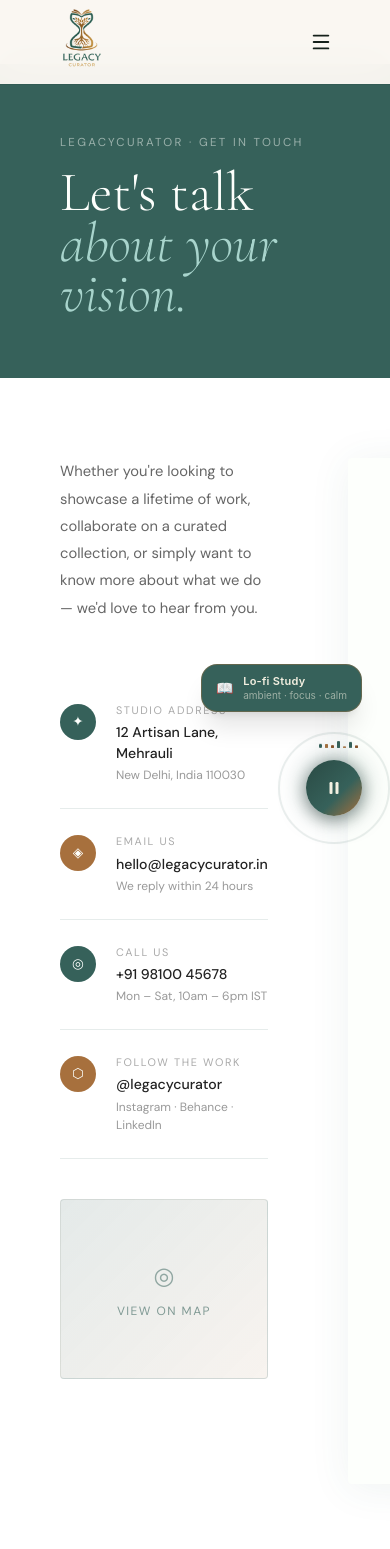
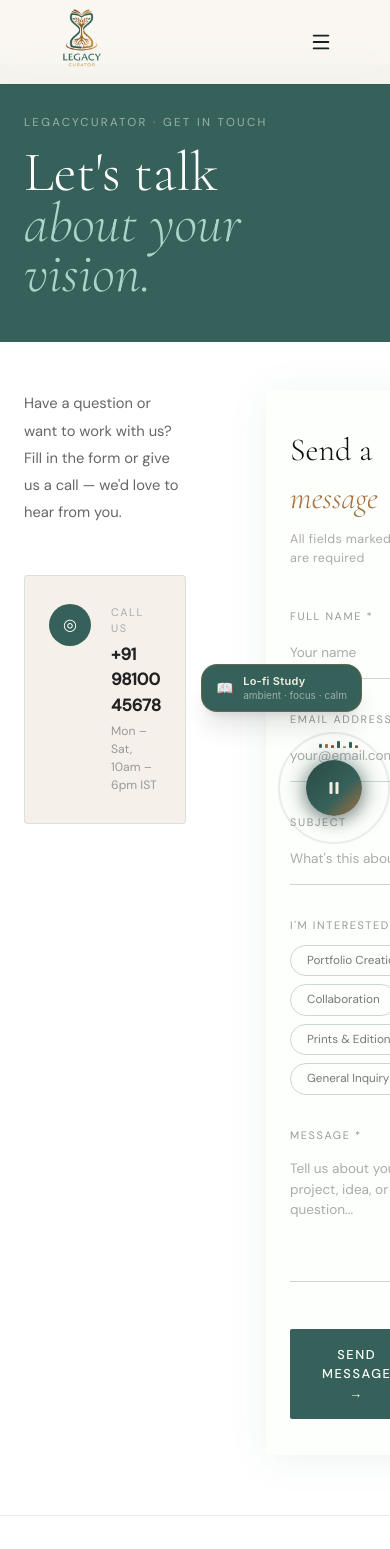
Before and after one commit to ZwolfConsultancyService/legacy-curator---Frontend, a React (Vite) app: page /contact in a window 390 px wide. Shown: the top 1549 px of the page. Built offline with nearby package versions, Linux system fonts and the light colour scheme.

Commit message:
fix responsive

```diff
--- a/src/Pages/Routes/Contactpage/Contactpage.jsx
+++ b/src/Pages/Routes/Contactpage/Contactpage.jsx
@@ -1,4 +1,7 @@
+
 // import { useState } from "react";
+
+// const API_BASE = import.meta.env.VITE_API_BASE_URL;
 
 // const colors = {
 //   forest: "#36615A",
@@ -36,15 +39,66 @@
 // ];
 
 // export default function ContactPage() {
-//   const [form, setForm] = useState({ name: "", email: "", subject: "", message: "" });
+//   const [form, setForm] = useState({ fullName: "", email: "", subject: "", interestedIn: "", message: "" });
 //   const [focused, setFocused] = useState("");
 //   const [sent, setSent] = useState(false);
+//   const [loading, setLoading] = useState(false);
+//   const [error, setError] = useState("");
 
 //   const handleChange = (e) => setForm({ ...form, [e.target.name]: e.target.value });
 
-//   const handleSubmit = () => {
-//     if (!form.name || !form.email || !form.message) return;
-//     setSent(true);
+//   const handleSubmit = async () => {
+//     if (!form.fullName || !form.email || !form.message) {
+//       setError("Please fill in all required fields.");
+//       return;
+//     }
+//     setError("");
+//     setLoading(true);
+
+//     // Field names match backend controller exactly
+//     const payload = {
+//       fullName: form.fullName.trim(),
+//       email: form.email.trim(),
+//       subject: form.subject.trim(),
+//       interestedIn: form.interestedIn,
+//       message: form.message.trim(),
+//     };
+
+//     console.log("📤 Sending to:", `${API_BASE}/contact`);
+//     console.log("📦 Payload:", payload);
+
+//     try {
+//       const res = await fetch(`${API_BASE}/contact`, {
+//         method: "POST",
+//         headers: { "Content-Type": "application/json" },
+//         body: JSON.stringify(payload),
+//       });
+
+//       // Try to parse response whether ok or not
+//       let data = {};
+//       try { data = await res.json(); } catch (_) {}
+
+//       console.log("📥 Response status:", res.status);
+//       console.log("📥 Response body:", data);
+
+//       if (!res.ok) {
+//         // Show exact backend message if available
+//         const msg =
+//           data.message ||
+//           data.error ||
+//           data.msg ||
+//           (typeof data === "string" ? data : null) ||
+//           `Request failed with status ${res.status}`;
+//         throw new Error(msg);
+//       }
+
+//       setSent(true);
+//     } catch (err) {
+//       console.error("❌ Submit error:", err);
+//       setError(err.message || "Failed to send message. Please try again.");
+//     } finally {
+//       setLoading(false);
+//     }
 //   };
 
 //   const inputStyle = (name) => ({
@@ -97,26 +151,14 @@
 //             Whether you're looking to showcase a lifetime of work, collaborate on a curated collection, or simply want to know more about what we do — we'd love to hear from you.
 //           </p>
 
-//           {/* Contact Cards */}
 //           <div style={{ display: "flex", flexDirection: "column", gap: 0 }}>
 //             {contactInfo.map((c, i) => (
-//               <div
-//                 key={i}
-//                 style={{
-//                   padding: "24px 0",
-//                   borderBottom: `1px solid rgba(54,97,90,0.12)`,
-//                   display: "flex",
-//                   gap: 20,
-//                   alignItems: "flex-start",
-//                 }}
-//               >
+//               <div key={i} style={{ padding: "24px 0", borderBottom: `1px solid rgba(54,97,90,0.12)`, display: "flex", gap: 20, alignItems: "flex-start" }}>
 //                 <div style={{ width: 36, height: 36, borderRadius: "50%", backgroundColor: i % 2 === 0 ? colors.forest : colors.copper, display: "flex", alignItems: "center", justifyContent: "center", color: colors.porcelain, fontSize: "0.85rem", flexShrink: 0, marginTop: 2 }}>
 //                   {c.icon}
 //                 </div>
 //                 <div>
-//                   <div style={{ fontSize: "0.68rem", textTransform: "uppercase", letterSpacing: "0.15em", color: "#aaa", marginBottom: 4 }}>
-//                     {c.label}
-//                   </div>
+//                   <div style={{ fontSize: "0.68rem", textTransform: "uppercase", letterSpacing: "0.15em", color: "#aaa", marginBottom: 4 }}>{c.label}</div>
 //                   <div style={{ fontSize: "0.88rem", fontWeight: 500, color: "#222" }}>{c.value}</div>
 //                   <div style={{ fontSize: "0.75rem", color: "#999", marginTop: 2 }}>{c.sub}</div>
 //                 </div>
@@ -124,22 +166,7 @@
 //             ))}
 //           </div>
 
-//           {/* Map placeholder */}
-//           <div
-//             style={{
-//               marginTop: 40,
-//               height: 180,
-//               borderRadius: 4,
-//               background: `linear-gradient(135deg, ${colors.forest}22 0%, ${colors.copper}15 100%)`,
-//               border: `1px solid rgba(54,97,90,0.15)`,
-//               display: "flex",
-//               alignItems: "center",
-//               justifyContent: "center",
-//               flexDirection: "column",
-//               gap: 8,
-//               cursor: "pointer",
-//             }}
-//           >
+//           <div style={{ marginTop: 40, height: 180, borderRadius: 4, background: `linear-gradient(135deg, ${colors.forest}22 0%, ${colors.copper}15 100%)`, border: `1px solid rgba(54,97,90,0.15)`, display: "flex", alignItems: "center", justifyContent: "center", flexDirection: "column", gap: 8, cursor: "pointer" }}>
 //             <div style={{ fontSize: "1.5rem", color: colors.forest, opacity: 0.5 }}>◎</div>
 //             <div style={{ fontSize: "0.75rem", textTransform: "uppercase", letterSpacing: "0.12em", color: colors.forest, opacity: 0.6 }}>View on Map</div>
 //           </div>
@@ -157,7 +184,7 @@
 //                 Thank you for reaching out. We'll get back to you within 24 hours.
 //               </p>
 //               <button
-//                 onClick={() => { setSent(false); setForm({ name: "", email: "", subject: "", message: "" }); }}
+//                 onClick={() => { setSent(false); setForm({ fullName: "", email: "", subject: "", interestedIn: "", message: "" }); }}
 //                 style={{ marginTop: 32, padding: "12px 28px", background: "transparent", border: `1px solid ${colors.forest}`, color: colors.forest, fontSize: "0.78rem", letterSpacing: "0.1em", textTransform: "uppercase", borderRadius: 2, cursor: "pointer", fontFamily: "'DM Sans', sans-serif" }}
 //               >
 //                 Send another
@@ -172,113 +199,53 @@
 //                 All fields marked * are required
 //               </p>
 
+//               {/* Error Banner */}
+//               {error && (
+//                 <div style={{ marginBottom: 24, padding: "12px 16px", background: "#fff0f0", border: "1px solid #f5c2c2", borderRadius: 3, fontSize: "0.82rem", color: "#c0392b" }}>
+//                   ⚠ {error}
+//                 </div>
+//               )}
+
 //               <div style={{ display: "grid", gridTemplateColumns: "1fr 1fr", gap: "0 28px" }}>
-//                 {/* Name */}
 //                 <div style={{ marginBottom: 32 }}>
 //                   <label style={{ fontSize: "0.68rem", textTransform: "uppercase", letterSpacing: "0.15em", color: "#999", display: "block", marginBottom: 4 }}>Full Name *</label>
-//                   <input
-//                     name="name"
-//                     value={form.name}
-//                     onChange={handleChange}
-//                     onFocus={() => setFocused("name")}
-//                     onBlur={() => setFocused("")}
-//                     placeholder="Your name"
-//                     style={inputStyle("name")}
-//                   />
+//                   <input name="fullName" value={form.fullName} onChange={handleChange} onFocus={() => setFocused("fullName")} onBlur={() => setFocused("")} placeholder="Your name" style={inputStyle("fullName")} />
 //                 </div>
-
-//                 {/* Email */}
 //                 <div style={{ marginBottom: 32 }}>
 //                   <label style={{ fontSize: "0.68rem", textTransform: "uppercase", letterSpacing: "0.15em", color: "#999", display: "block", marginBottom: 4 }}>Email Address *</label>
-//                   <input
-//                     name="email"
-//                     type="email"
-//                     value={form.email}
-//                     onChange={handleChange}
-//                     onFocus={() => setFocused("email")}
-//                     onBlur={() => setFocused("")}
-//                     placeholder="your@email.com"
-//                     style={inputStyle("email")}
-//                   />
+//                   <input name="email" type="email" value={form.email} onChange={handleChange} onFocus={() => setFocused("email")} onBlur={() => setFocused("")} placeholder="your@email.com" style={inputStyle("email")} />
 //                 </div>
 //               </div>
 
-//               {/* Subject */}
 //               <div style={{ marginBottom: 32 }}>
 //                 <label style={{ fontSize: "0.68rem", textTransform: "uppercase", letterSpacing: "0.15em", color: "#999", display: "block", marginBottom: 4 }}>Subject</label>
-//                 <input
-//                   name="subject"
-//                   value={form.subject}
-//                   onChange={handleChange}
-//                   onFocus={() => setFocused("subject")}
-//                   onBlur={() => setFocused("")}
-//                   placeholder="What's this about?"
-//                   style={inputStyle("subject")}
-//                 />
+//                 <input name="subject" value={form.subject} onChange={handleChange} onFocus={() => setFocused("subject")} onBlur={() => setFocused("")} placeholder="What's this about?" style={inputStyle("subject")} />
 //               </div>
 
-//               {/* Interest pills */}
 //               <div style={{ marginBottom: 32 }}>
 //                 <label style={{ fontSize: "0.68rem", textTransform: "uppercase", letterSpacing: "0.15em", color: "#999", display: "block", marginBottom: 12 }}>I'm interested in</label>
 //                 <div style={{ display: "flex", gap: 8, flexWrap: "wrap" }}>
 //                   {["Portfolio Creation", "Collaboration", "Prints & Editions", "General Inquiry"].map((tag) => (
-//                     <button
-//                       key={tag}
-//                       onClick={() => setForm({ ...form, subject: tag })}
-//                       style={{
-//                         padding: "6px 16px",
-//                         borderRadius: 100,
-//                         border: `1px solid ${form.subject === tag ? colors.forest : "rgba(54,97,90,0.25)"}`,
-//                         background: form.subject === tag ? colors.forest : "transparent",
-//                         color: form.subject === tag ? colors.porcelain : "#777",
-//                         fontSize: "0.73rem",
-//                         cursor: "pointer",
-//                         transition: "all 0.2s",
-//                         fontFamily: "'DM Sans', sans-serif",
-//                       }}
-//                     >
+//                     <button key={tag} onClick={() => setForm({ ...form, interestedIn: tag })} style={{ padding: "6px 16px", borderRadius: 100, border: `1px solid ${form.interestedIn === tag ? colors.forest : "rgba(54,97,90,0.25)"}`, background: form.interestedIn === tag ? colors.forest : "transparent", color: form.interestedIn === tag ? colors.porcelain : "#777", fontSize: "0.73rem", cursor: "pointer", transition: "all 0.2s", fontFamily: "'DM Sans', sans-serif" }}>
 //                       {tag}
 //                     </button>
 //                   ))}
 //                 </div>
 //               </div>
 
-//               {/* Message */}
 //               <div style={{ marginBottom: 40 }}>
 //                 <label style={{ fontSize: "0.68rem", textTransform: "uppercase", letterSpacing: "0.15em", color: "#999", display: "block", marginBottom: 4 }}>Message *</label>
-//                 <textarea
-//                   name="message"
-//                   rows={5}
-//                   value={form.message}
-//                   onChange={handleChange}
-//                   onFocus={() => setFocused("message")}
-//                   onBlur={() => setFocused("")}
-//                   placeholder="Tell us about your project, idea, or question..."
-//                   style={{ ...inputStyle("message"), paddingTop: 12 }}
-//                 />
+//                 <textarea name="message" rows={5} value={form.message} onChange={handleChange} onFocus={() => setFocused("message")} onBlur={() => setFocused("")} placeholder="Tell us about your project, idea, or question..." style={{ ...inputStyle("message"), paddingTop: 12 }} />
 //               </div>
 
 //               <button
 //                 onClick={handleSubmit}
-//                 style={{
-//                   width: "100%",
-//                   padding: "16px 32px",
-//                   backgroundColor: colors.forest,
-//                   color: colors.porcelain,
-//                   border: "none",
-//                   borderRadius: 2,
-//                   fontSize: "0.8rem",
-//                   fontWeight: 500,
-//                   letterSpacing: "0.12em",
-//                   textTransform: "uppercase",
-//                   cursor: "pointer",
-//                   fontFamily: "'DM Sans', sans-serif",
-//                   transition: "background 0.3s",
-//                 }}
-//                 onMouseEnter={(e) => e.target.style.backgroundColor = colors.copper}
-//                 onMouseLeave={(e) => e.target.style.backgroundColor = colors.forest}
+//                 disabled={loading}
+//                 style={{ width: "100%", padding: "16px 32px", backgroundColor: loading ? colors.copper : colors.forest, color: colors.porcelain, border: "none", borderRadius: 2, fontSize: "0.8rem", fontWeight: 500, letterSpacing: "0.12em", textTransform: "uppercase", cursor: loading ? "not-allowed" : "pointer", fontFamily: "'DM Sans', sans-serif", transition: "background 0.3s", opacity: loading ? 0.8 : 1 }}
+//                 onMouseEnter={(e) => { if (!loading) e.target.style.backgroundColor = colors.copper; }}
+//                 onMouseLeave={(e) => { if (!loading) e.target.style.backgroundColor = colors.forest; }}
 //               >
-//                 Send Message →
+//                 {loading ? "Sending…" : "Send Message →"}
 //               </button>
 //             </div>
 //           )}
@@ -294,7 +261,6 @@
 //           Preserving creative legacies — one portfolio at a time.
 //         </p>
 //       </div>
-
 //     </div>
 //   );
 // }
@@ -311,33 +277,6 @@ const colors = {
   eggshell: "#F5F0EA",
   porcelain: "#FDFFFC",
 };
-
-const contactInfo = [
-  {
-    icon: "✦",
-    label: "Studio Address",
-    value: "12 Artisan Lane, Mehrauli",
-    sub: "New Delhi, India 110030",
-  },
-  {
-    icon: "◈",
-    label: "Email Us",
-    value: "hello@legacycurator.in",
-    sub: "We reply within 24 hours",
-  },
-  {
-    icon: "◎",
-    label: "Call Us",
-    value: "+91 98100 45678",
-    sub: "Mon – Sat, 10am – 6pm IST",
-  },
-  {
-    icon: "⬡",
-    label: "Follow the Work",
-    value: "@legacycurator",
-    sub: "Instagram · Behance · LinkedIn",
-  },
-];
 
 export default function ContactPage() {
   const [form, setForm] = useState({ fullName: "", email: "", subject: "", interestedIn: "", message: "" });
@@ -356,7 +295,6 @@ export default function ContactPage() {
     setError("");
     setLoading(true);
 
-    // Field names match backend controller exactly
     const payload = {
       fullName: form.fullName.trim(),
       email: form.email.trim(),
@@ -365,9 +303,6 @@ export default function ContactPage() {
       message: form.message.trim(),
     };
 
-    console.log("📤 Sending to:", `${API_BASE}/contact`);
-    console.log("📦 Payload:", payload);
-
     try {
       const res = await fetch(`${API_BASE}/contact`, {
         method: "POST",
@@ -375,19 +310,12 @@ export default function ContactPage() {
         body: JSON.stringify(payload),
       });
 
-      // Try to parse response whether ok or not
       let data = {};
       try { data = await res.json(); } catch (_) {}
 
-      console.log("📥 Response status:", res.status);
-      console.log("📥 Response body:", data);
-
       if (!res.ok) {
-        // Show exact backend message if available
         const msg =
-          data.message ||
-          data.error ||
-          data.msg ||
+          data.message || data.error || data.msg ||
           (typeof data === "string" ? data : null) ||
           `Request failed with status ${res.status}`;
         throw new Error(msg);
@@ -395,7 +323,6 @@ export default function ContactPage() {
 
       setSent(true);
     } catch (err) {
-      console.error("❌ Submit error:", err);
       setError(err.message || "Failed to send message. Please try again.");
     } finally {
       setLoading(false);
@@ -428,10 +355,19 @@ export default function ContactPage() {
         .fade-up { animation: fadeUp 0.55s ease both; }
         ::placeholder { color: #aaa; font-size: 0.85rem; }
         textarea { resize: none; }
+
+        @media (max-width: 768px) {
+          .contact-grid { grid-template-columns: 1fr !important; gap: 40px !important; }
+          .contact-wrap { padding: 48px 24px 60px !important; }
+          .hero-band { padding: 50px 24px 44px !important; }
+          .form-box { padding: 36px 24px !important; }
+          .form-two-col { grid-template-columns: 1fr !important; }
+          .bottom-strip { padding: 28px 24px !important; flex-direction: column !important; align-items: flex-start !important; }
+        }
       `}</style>
 
       {/* HERO BAND */}
-      <div style={{ backgroundColor: colors.forest, padding: "70px 60px 60px" }}>
+      <div className="hero-band" style={{ backgroundColor: colors.forest, padding: "70px 60px 60px" }}>
         <div style={{ maxWidth: 1200, margin: "0 auto" }}>
           <p style={{ fontSize: "0.72rem", textTransform: "uppercase", letterSpacing: "0.2em", color: "rgba(253,255,252,0.5)", marginBottom: 16 }}>
             LegacyCurator · Get in Touch
@@ -444,32 +380,27 @@ export default function ContactPage() {
       </div>
 
       {/* MAIN CONTENT */}
-      <div style={{ maxWidth: 1200, margin: "0 auto", padding: "80px 60px 100px", display: "grid", gridTemplateColumns: "1fr 1.4fr", gap: 80, alignItems: "start" }}>
+      <div
+        className="contact-wrap"
+        style={{ maxWidth: 1200, margin: "0 auto", padding: "80px 60px 100px", display: "grid", gridTemplateColumns: "1fr 1.8fr", gap: 80, alignItems: "start" }}
+      >
 
-        {/* LEFT — Info */}
-        <div className="fade-up">
-          <p style={{ fontSize: "0.92rem", lineHeight: 1.85, color: "#666", marginBottom: 56, maxWidth: 360 }}>
-            Whether you're looking to showcase a lifetime of work, collaborate on a curated collection, or simply want to know more about what we do — we'd love to hear from you.
+        {/* LEFT — sirf phone number */}
+        <div className="fade-up contact-grid">
+          <p style={{ fontSize: "0.92rem", lineHeight: 1.85, color: "#666", marginBottom: 48, maxWidth: 320 }}>
+            Have a question or want to work with us? Fill in the form or give us a call — we'd love to hear from you.
           </p>
 
-          <div style={{ display: "flex", flexDirection: "column", gap: 0 }}>
-            {contactInfo.map((c, i) => (
-              <div key={i} style={{ padding: "24px 0", borderBottom: `1px solid rgba(54,97,90,0.12)`, display: "flex", gap: 20, alignItems: "flex-start" }}>
-                <div style={{ width: 36, height: 36, borderRadius: "50%", backgroundColor: i % 2 === 0 ? colors.forest : colors.copper, display: "flex", alignItems: "center", justifyContent: "center", color: colors.porcelain, fontSize: "0.85rem", flexShrink: 0, marginTop: 2 }}>
-                  {c.icon}
-                </div>
-                <div>
-                  <div style={{ fontSize: "0.68rem", textTransform: "uppercase", letterSpacing: "0.15em", color: "#aaa", marginBottom: 4 }}>{c.label}</div>
-                  <div style={{ fontSize: "0.88rem", fontWeight: 500, color: "#222" }}>{c.value}</div>
-                  <div style={{ fontSize: "0.75rem", color: "#999", marginTop: 2 }}>{c.sub}</div>
-                </div>
-              </div>
-            ))}
-          </div>
-
-          <div style={{ marginTop: 40, height: 180, borderRadius: 4, background: `linear-gradient(135deg, ${colors.forest}22 0%, ${colors.copper}15 100%)`, border: `1px solid rgba(54,97,90,0.15)`, display: "flex", alignItems: "center", justifyContent: "center", flexDirection: "column", gap: 8, cursor: "pointer" }}>
-            <div style={{ fontSize: "1.5rem", color: colors.forest, opacity: 0.5 }}>◎</div>
-            <div style={{ fontSize: "0.75rem", textTransform: "uppercase", letterSpacing: "0.12em", color: colors.forest, opacity: 0.6 }}>View on Map</div>
+          {/* Call Us — sirf yeh raha */}
+          <div style={{ padding: "28px 24px", background: colors.eggshell, borderRadius: 4, border: `1px solid rgba(54,97,90,0.12)`, display: "flex", gap: 20, alignItems: "flex-start" }}>
+            <div style={{ width: 42, height: 42, borderRadius: "50%", backgroundColor: colors.forest, display: "flex", alignItems: "center", justifyContent: "center", color: colors.porcelain, fontSize: "1rem", flexShrink: 0 }}>
+              ◎
+            </div>
+            <div>
+              <div style={{ fontSize: "0.68rem", textTransform: "uppercase", letterSpacing: "0.15em", color: "#aaa", marginBottom: 6 }}>Call Us</div>
+              <div style={{ fontSize: "1.05rem", fontWeight: 600, color: "#222", marginBottom: 4 }}>+91 98100 45678</div>
+              <div style={{ fontSize: "0.76rem", color: "#999" }}>Mon – Sat, 10am – 6pm IST</div>
+            </div>
           </div>
         </div>
 
@@ -492,7 +423,7 @@ export default function ContactPage() {
               </button>
             </div>
           ) : (
-            <div style={{ backgroundColor: colors.porcelain, borderRadius: 4, padding: "52px 48px", boxShadow: "0 4px 40px rgba(54,97,90,0.08)" }}>
+            <div className="form-box" style={{ backgroundColor: colors.porcelain, borderRadius: 4, padding: "52px 48px", boxShadow: "0 4px 40px rgba(54,97,90,0.08)" }}>
               <h2 style={{ fontFamily: "'Cormorant Garamond', Georgia, serif", fontSize: "2rem", fontWeight: 300, color: "#111", marginBottom: 8 }}>
                 Send a <em style={{ fontStyle: "italic", color: colors.copper }}>message</em>
               </h2>
@@ -500,14 +431,13 @@ export default function ContactPage() {
                 All fields marked * are required
               </p>
 
-              {/* Error Banner */}
               {error && (
                 <div style={{ marginBottom: 24, padding: "12px 16px", background: "#fff0f0", border: "1px solid #f5c2c2", borderRadius: 3, fontSize: "0.82rem", color: "#c0392b" }}>
                   ⚠ {error}
                 </div>
               )}
 
-              <div style={{ display: "grid", gridTemplateColumns: "1fr 1fr", gap: "0 28px" }}>
+              <div className="form-two-col" style={{ display: "grid", gridTemplateColumns: "1fr 1fr", gap: "0 28px" }}>
                 <div style={{ marginBottom: 32 }}>
                   <label style={{ fontSize: "0.68rem", textTransform: "uppercase", letterSpacing: "0.15em", color: "#999", display: "block", marginBottom: 4 }}>Full Name *</label>
                   <input name="fullName" value={form.fullName} onChange={handleChange} onFocus={() => setFocused("fullName")} onBlur={() => setFocused("")} placeholder="Your name" style={inputStyle("fullName")} />
@@ -527,7 +457,11 @@ export default function ContactPage() {
                 <label style={{ fontSize: "0.68rem", textTransform: "uppercase", letterSpacing: "0.15em", color: "#999", display: "block", marginBottom: 12 }}>I'm interested in</label>
                 <div style={{ display: "flex", gap: 8, flexWrap: "wrap" }}>
                   {["Portfolio Creation", "Collaboration", "Prints & Editions", "General Inquiry"].map((tag) => (
-                    <button key={tag} onClick={() => setForm({ ...form, interestedIn: tag })} style={{ padding: "6px 16px", borderRadius: 100, border: `1px solid ${form.interestedIn === tag ? colors.forest : "rgba(54,97,90,0.25)"}`, background: form.interestedIn === tag ? colors.forest : "transparent", color: form.interestedIn === tag ? colors.porcelain : "#777", fontSize: "0.73rem", cursor: "pointer", transition: "all 0.2s", fontFamily: "'DM Sans', sans-serif" }}>
+                    <button
+                      key={tag}
+                      onClick={() => setForm({ ...form, interestedIn: tag })}
+                      style={{ padding: "6px 16px", borderRadius: 100, border: `1px solid ${form.interestedIn === tag ? colors.forest : "rgba(54,97,90,0.25)"}`, background: form.interestedIn === tag ? colors.forest : "transparent", color: form.interestedIn === tag ? colors.porcelain : "#777", fontSize: "0.73rem", cursor: "pointer", transition: "all 0.2s", fontFamily: "'DM Sans', sans-serif" }}
+                    >
                       {tag}
                     </button>
                   ))}
@@ -554,7 +488,7 @@ export default function ContactPage() {
       </div>
 
       {/* BOTTOM STRIP */}
-      <div style={{ borderTop: `1px solid rgba(54,97,90,0.12)`, padding: "36px 60px", display: "flex", justifyContent: "space-between", alignItems: "center", flexWrap: "wrap", gap: 16 }}>
+      <div className="bottom-strip" style={{ borderTop: `1px solid rgba(54,97,90,0.12)`, padding: "36px 60px", display: "flex", justifyContent: "space-between", alignItems: "center", flexWrap: "wrap", gap: 16 }}>
         <div style={{ fontFamily: "'Cormorant Garamond', Georgia, serif", fontSize: "1.2rem", fontWeight: 300, letterSpacing: "0.08em", color: colors.forest }}>
           Legacy<em style={{ fontStyle: "italic", color: colors.copper }}>Curator</em>
         </div>
```
